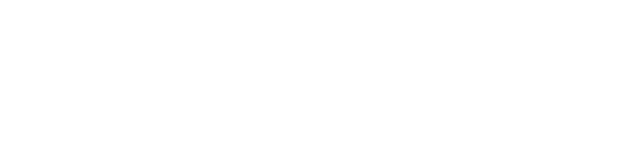
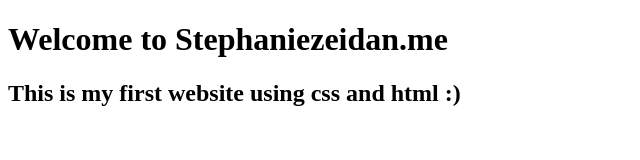
Before and after one commit to stephzeid/Casey-Li-Tutorial, a plain HTML site: page index.html in a window 1280 px wide. Shown: the whole page, without its empty margins (0-640 px from the left). Drawn offline with Linux system fonts and the light colour scheme.

Commit message:
Testing again

```diff
--- a/index.html
+++ b/index.html
@@ -4,6 +4,12 @@
 	<title></title>
 </head>
 <body>
+	<h1>
+		Welcome to Stephaniezeidan.me
+	</h1>
+	<h2>
+		This is my first website using css and html :)
+	</h2>
 
 </body>
 </html>
```
